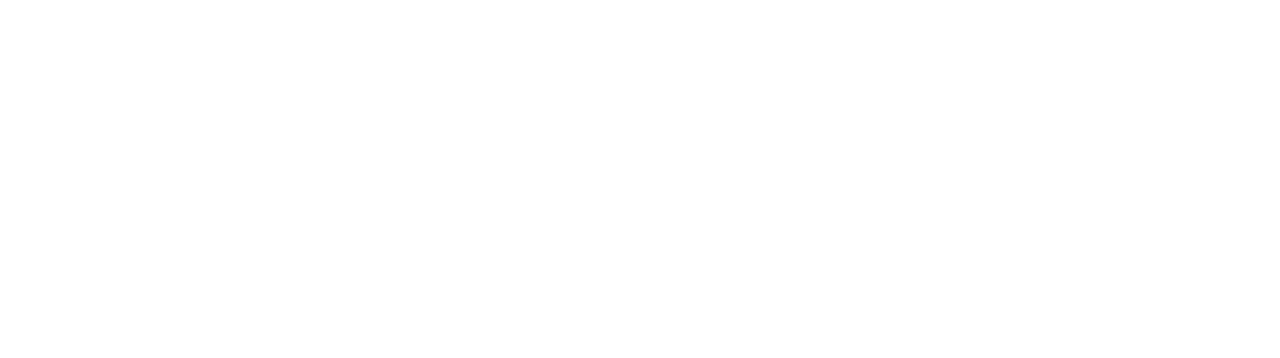
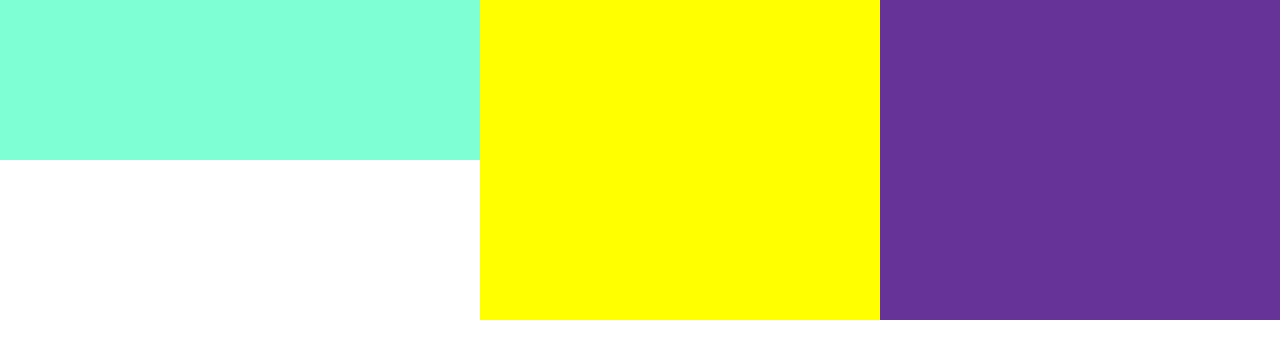
Before and after one commit to alex65cast/Replica-Google, a plain HTML site: page index.html in a window 1280 px wide. Drawn offline with Linux system fonts and the light colour scheme.

Commit message:
segunda subida

```diff
--- a/css/styles.css
+++ b/css/styles.css
@@ -0,0 +1,43 @@
+body{
+
+
+    padding: 0;
+    margin: 0;
+
+    height: 100vh;
+    width: 100vw;
+
+    /* background-color: green; */
+
+    display: flex;
+    flex-direction: row;
+    /*justify-content: center;
+    align-items: center;*/
+}
+
+#arriba{
+    display: flex;
+
+    background-color:aquamarine ;
+    width: 120em;
+    height: 10em;
+
+}
+
+#centro{
+
+    display: flex;
+
+    background-color: yellow;
+    width: 100em;
+    height: 20em;
+}
+
+#abajo{
+
+    display: flex;
+
+    background-color: rebeccapurple;
+    width: 100em;
+    height: 20em;
+}
--- a/index.html
+++ b/index.html
@@ -5,8 +5,16 @@
     <meta http-equiv="X-UA-Compatible" content="IE=edge">
     <meta name="viewport" content="width=device-width, initial-scale=1.0">
     <title>Document</title>
+
+    <link href="css/styles.css" rel="stylesheet"/>
 </head>
 <body>
 
+
+    <div id="arriba"></div>
+    <div id="centro"></div>
+    <div id="abajo"></div>
+
+
 </body>
 </html>
```
